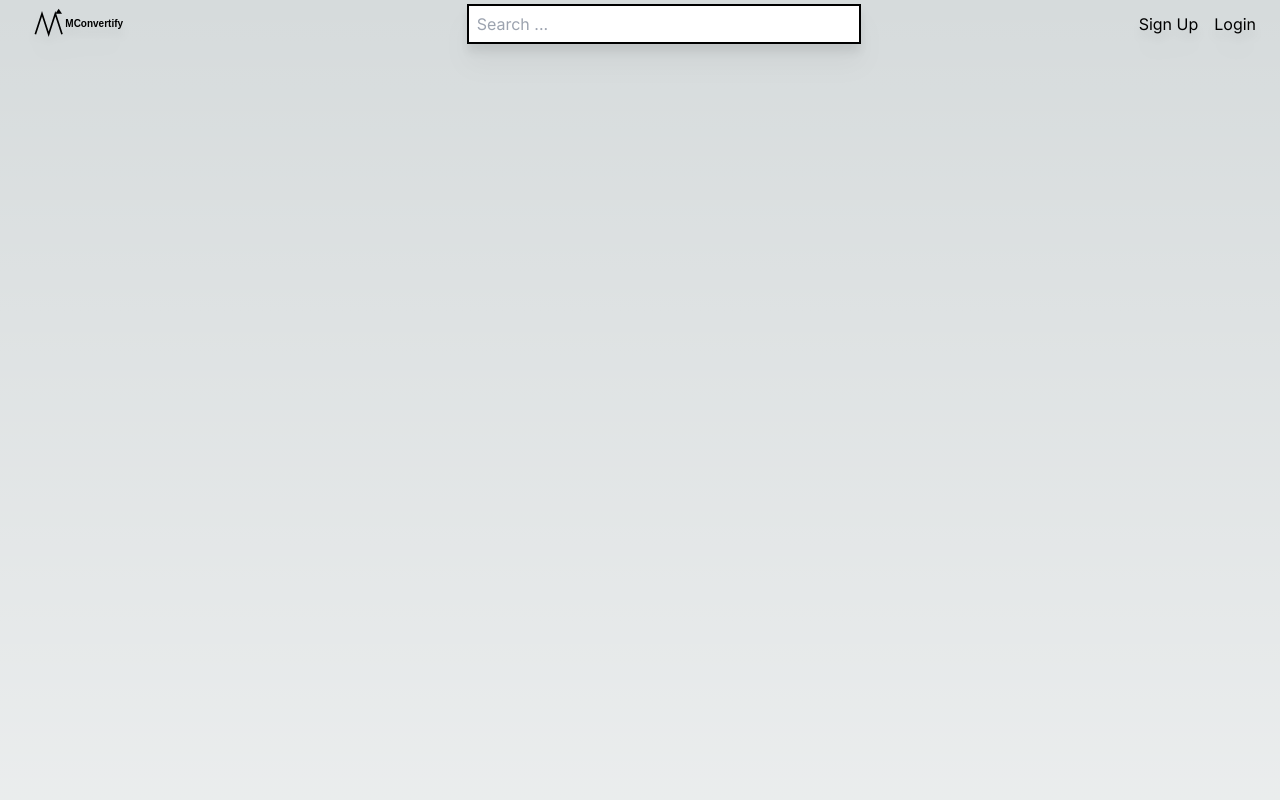
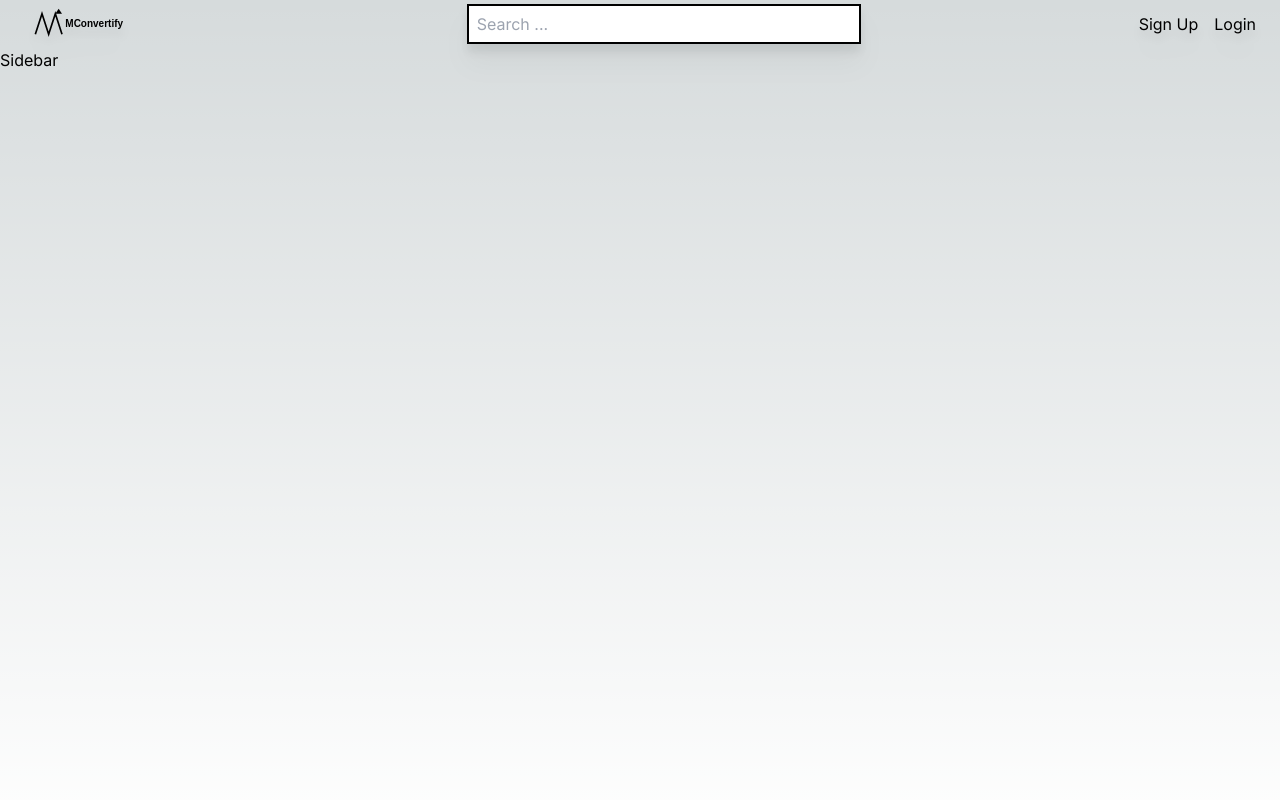
Before and after one commit to mcaupybugs/MConvertify, a Next.js app: page / in a window 1280 px wide. Shown: the top 800 px of the page. Built offline with nearby package versions, Linux system fonts and the light colour scheme; no server answers.

Commit message:
starting side bar code

```diff
--- a/app/components/navbar/index.tsx
+++ b/app/components/navbar/index.tsx
@@ -16,7 +16,7 @@ const NavBar = () => {
     const session = useSession();
 
     return (
-        <div className='h-screen w-screen'>
+        <div>
             { authClicked == AuthType.Close &&
         <div className='w-full h-12 gradient-radial drop-shadow-xl'>
             <div className='flex flex-row justify-evenly items-center align-middle h-full w-full gap-2'>
--- /dev/null
+++ b/app/components/sidebar/index.tsx
@@ -0,0 +1,11 @@
+import React from "react";
+
+const SideBar = () =>{
+    return (
+        <div>
+            Sidebar
+        </div>
+    )
+}
+
+export default SideBar;
--- a/app/layout.tsx
+++ b/app/layout.tsx
@@ -7,6 +7,7 @@ import { SessionProvider } from "next-auth/react";
 
 import { config } from '@fortawesome/fontawesome-svg-core'
 import '@fortawesome/fontawesome-svg-core/styles.css'
+import SideBar from "./components/sidebar";
 config.autoAddCss = false
 
 const inter = Inter({ subsets: ["latin"] });
@@ -26,10 +27,13 @@ export default async function RootLayout({
     <html lang="en">
       <body className={inter.className}>
         <SessionProvider session={session}>
-      <NavBar></NavBar>
-      {children}
-      </SessionProvider>
-</body>
+          <NavBar></NavBar>
+          <div className="flex flex-row">
+            <SideBar></SideBar>
+            {children}
+          </div>
+        </SessionProvider>
+      </body>
     </html>
   );
 }
```
